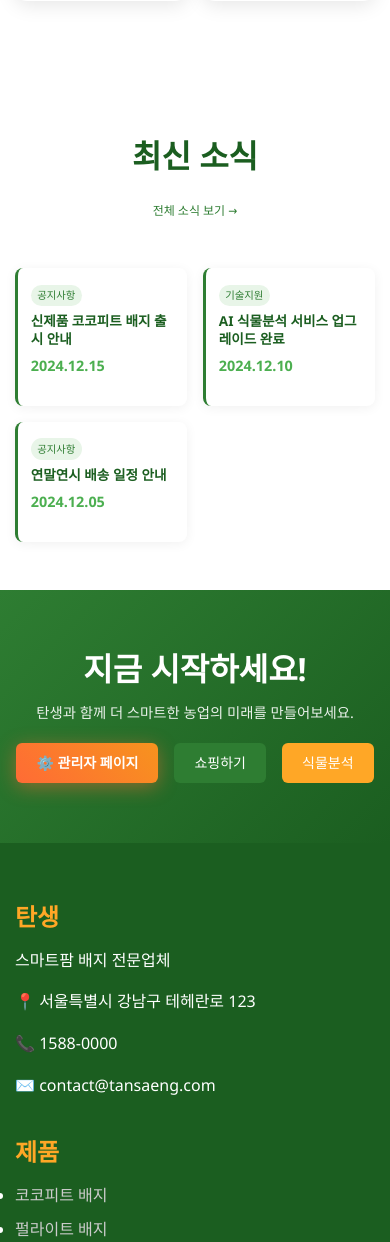
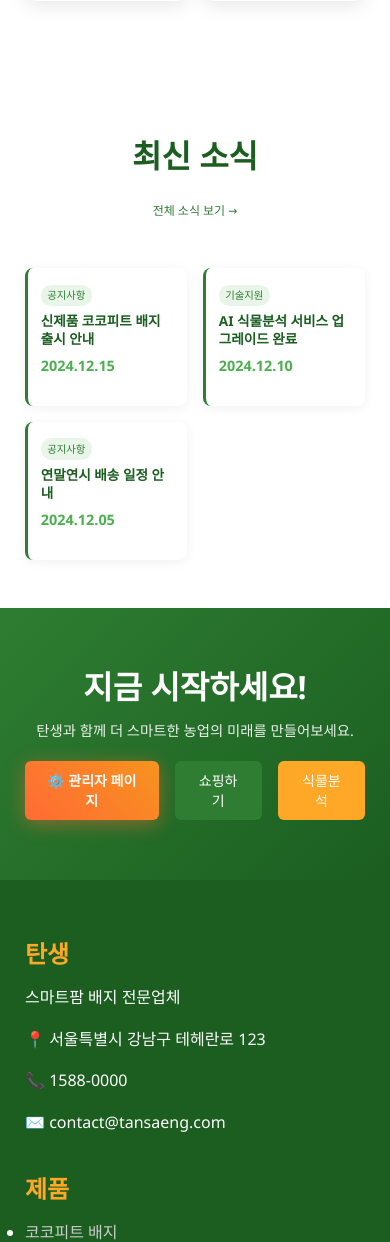
Before and after one commit to dolkim85/tansaeng, a PHP site: page / in a window 390 px wide. Shown: the part 1674-2916 px from the top of the page. Run offline with PHP 8.4, Linux system fonts and the light colour scheme; the visitor is signed in with stand-in values (Sample User, id 1); data that the repository does not hold is empty.

Commit message:
Improve mobile layout spacing: increase padding and margins for better visual balance and prevent content from touching screen edges

```diff
--- a/assets/css/main.css
+++ b/assets/css/main.css
@@ -666,7 +666,7 @@ p {
 /* Responsive Design */
 @media (max-width: 768px) {
     .container {
-        padding: 0 15px;
+        padding: 0 20px; /* 15px → 20px로 증가 */
     }
 
     /* Mobile Header - Ensure sticky positioning */
@@ -677,10 +677,16 @@ p {
         background-color: white !important;
         box-shadow: 0 2px 10px rgba(0,0,0,0.1) !important;
         width: 100% !important;
+        padding: 0 5px; /* 헤더 자체에 추가 패딩 */
     }
 
     .navbar {
-        padding: 1rem 0 !important;
+        padding: 1rem 15px !important; /* 좌우 패딩 추가 */
+    }
+
+    /* 로고와 햄버거 메뉴 간격 개선 */
+    .navbar .container {
+        padding: 0 10px; /* 네비바 내 컨테이너 패딩 */
     }
 
     /* Mobile Navigation */
@@ -693,7 +699,7 @@ p {
         height: calc(100vh - 80px);
         background: white;
         flex-direction: column;
-        padding: 1rem;
+        padding: 1.5rem 20px; /* 좌우 패딩 증가 */
         box-shadow: 0 2px 10px rgba(0,0,0,0.1);
         gap: 0;
         overflow-y: auto;
@@ -999,6 +1005,48 @@ p {
 }
 
 @media (max-width: 480px) {
+    /* 작은 화면에서 더 넉넉한 패딩 */
+    .container {
+        padding: 0 25px; /* 20px → 25px로 증가 */
+    }
+
+    .header {
+        padding: 0 8px; /* 헤더 패딩 증가 */
+    }
+
+    .navbar {
+        padding: 1rem 20px !important; /* 네비바 패딩 증가 */
+    }
+
+    .navbar .container {
+        padding: 0 5px; /* 더 넉넉한 간격 */
+    }
+
+    /* 모바일 메뉴 패딩 증가 */
+    .nav-menu {
+        padding: 1.5rem 25px; /* 좌우 패딩 더 증가 */
+    }
+
+    /* 햄버거 메뉴 위치 조정 */
+    .mobile-menu-toggle {
+        margin-right: 5px; /* 오른쪽 여백 추가 */
+    }
+
+    /* 로고 좌측 여백 추가 */
+    .navbar .logo {
+        margin-left: 5px;
+    }
+
+    /* 메인 콘텐츠 영역 패딩 개선 */
+    .hero-section .container,
+    .features-section .container,
+    .products-section .container,
+    .about-section .container,
+    .news-section .container,
+    .cta-section .container {
+        padding-left: 25px;
+        padding-right: 25px;
+    }
 
     .features-section,
     .products-section,
```
